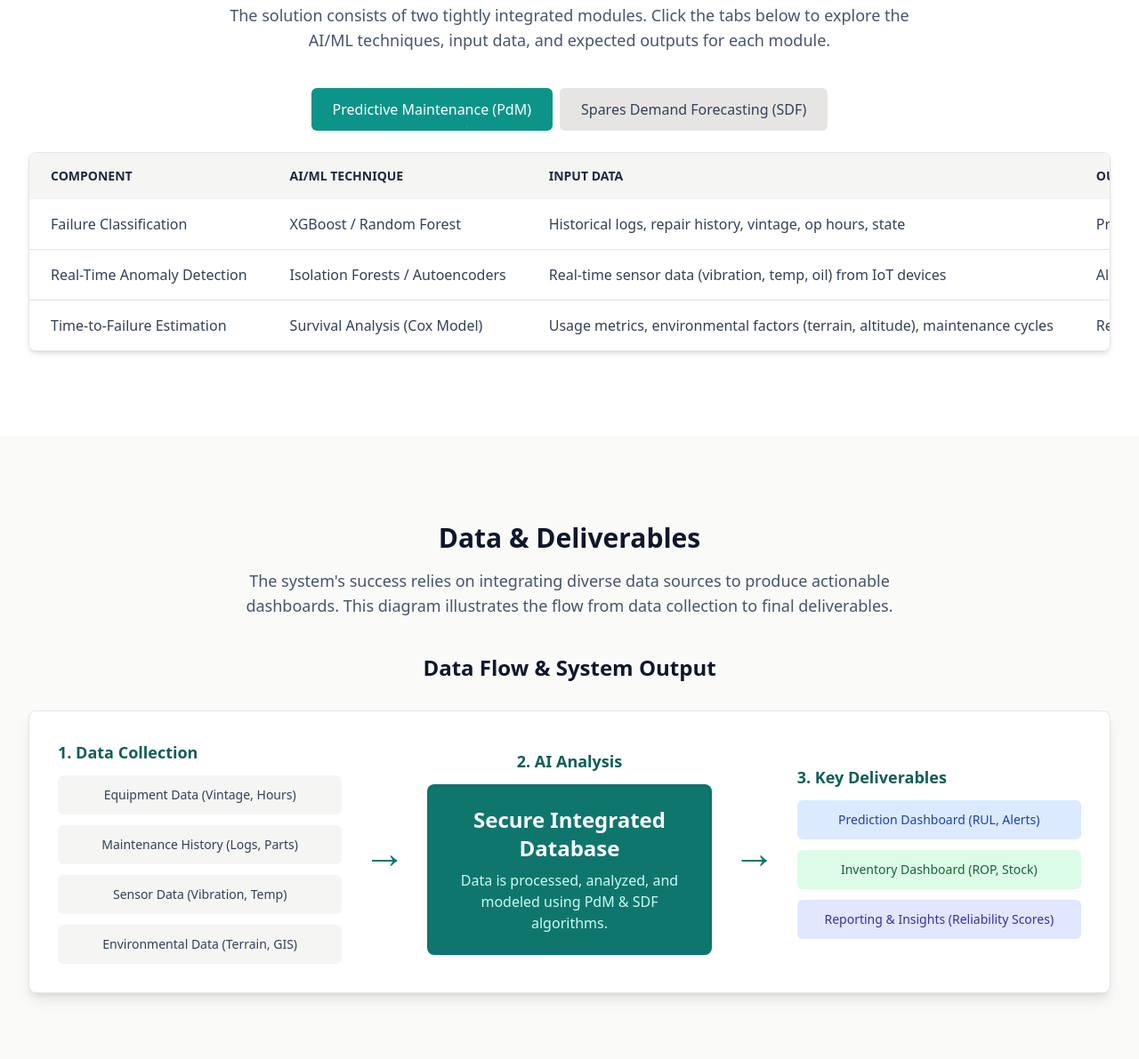
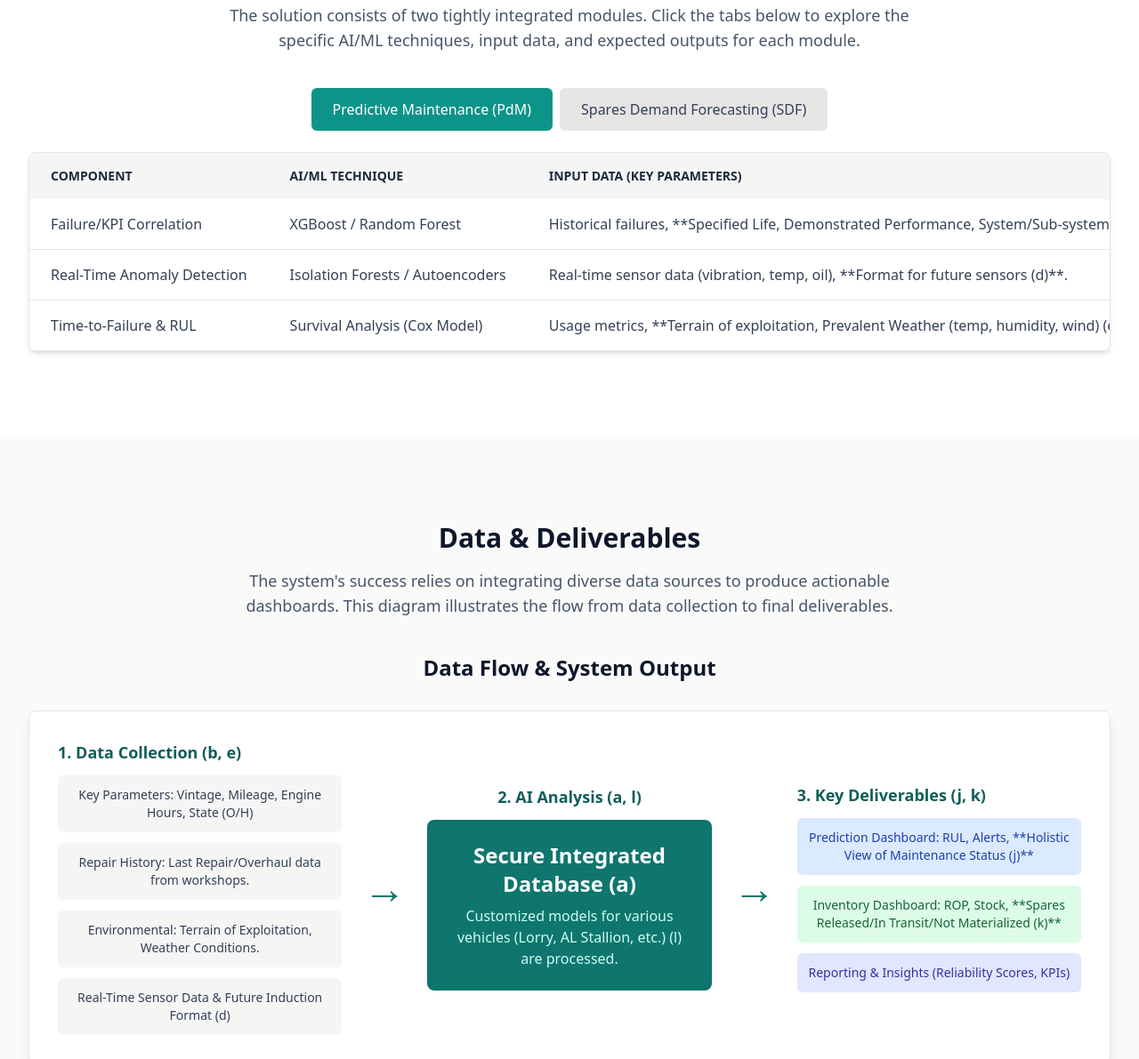
Before and after one commit to rohit7nkuamr/spares, a plain HTML site: page index.html in a window 1280 px wide. Shown: the part 1580-2771 px from the top of the page at 89% size. Drawn offline with nearby package versions, Linux system fonts and the light colour scheme.

Commit message:
Update index.html

```diff
--- a/index.html
+++ b/index.html
@@ -140,7 +140,7 @@
         <section id="solution" class="py-16 md:py-24 bg-white">
             <div class="max-w-7xl mx-auto px-4 sm:px-6 lg:px-8">
                 <h2 class="text-3xl font-bold text-center text-slate-900 mb-4">Proposed AI Solution Architecture</h2>
-                <p class="text-lg text-slate-600 text-center max-w-3xl mx-auto mb-10">The solution consists of two tightly integrated modules. Click the tabs below to explore the AI/ML techniques, input data, and expected outputs for each module.</p>
+                <p class="text-lg text-slate-600 text-center max-w-3xl mx-auto mb-10">The solution consists of two tightly integrated modules. Click the tabs below to explore the specific AI/ML techniques, input data, and expected outputs for each module.</p>
 
                 <div class="flex justify-center mb-6 space-x-2">
                     <button id="pdm-tab-btn" class="tab-btn active px-6 py-3 font-medium rounded-md transition-colors duration-200">Predictive Maintenance (PdM)</button>
@@ -154,28 +154,28 @@
                                 <tr>
                                     <th class="px-6 py-4 font-semibold">Component</th>
                                     <th class="px-6 py-4 font-semibold">AI/ML Technique</th>
-                                    <th class="px-6 py-4 font-semibold">Input Data</th>
-                                    <th class="px-6 py-4 font-semibold">Output</th>
+                                    <th class="px-6 py-4 font-semibold">Input Data (Key Parameters)</th>
+                                    <th class="px-6 py-4 font-semibold">Output (Intervention Triggers & KPIs)</th>
                                 </tr>
                             </thead>
                             <tbody class="bg-white divide-y divide-stone-200">
                                 <tr>
-                                    <td class="px-6 py-4 font-medium">Failure Classification</td>
+                                    <td class="px-6 py-4 font-medium">Failure/KPI Correlation</td>
                                     <td class="px-6 py-4">XGBoost / Random Forest</td>
-                                    <td class="px-6 py-4">Historical logs, repair history, vintage, op hours, state</td>
+                                    <td class="px-6 py-4">Historical failures, **Specified Life, Demonstrated Performance, System/Sub-system data (h)**.</td>
                                     <td class="px-6 py-4">Probability of failure type (e.g., Engine) within next $N$ hours.</td>
                                 </tr>
                                 <tr>
                                     <td class="px-6 py-4 font-medium">Real-Time Anomaly Detection</td>
                                     <td class="px-6 py-4">Isolation Forests / Autoencoders</td>
-                                    <td class="px-6 py-4">Real-time sensor data (vibration, temp, oil) from IoT devices</td>
-                                    <td class="px-6 py-4">Alert on deviation from 'healthy' baseline, indicating pre-failure.</td>
+                                    <td class="px-6 py-4">Real-time sensor data (vibration, temp, oil), **Format for future sensors (d)**.</td>
+                                    <td class="px-6 py-4">Alert on deviation from 'healthy' baseline.</td>
                                 </tr>
                                 <tr>
-                                    <td class="px-6 py-4 font-medium">Time-to-Failure Estimation</td>
+                                    <td class="px-6 py-4 font-medium">Time-to-Failure & RUL</td>
                                     <td class="px-6 py-4">Survival Analysis (Cox Model)</td>
-                                    <td class="px-6 py-4">Usage metrics, environmental factors (terrain, altitude), maintenance cycles</td>
-                                    <td class="px-6 py-4">Remaining Useful Life (RUL) in operational hours or days.</td>
+                                    <td class="px-6 py-4">Usage metrics, **Terrain of exploitation, Prevalent Weather (temp, humidity, wind) (e)**.</td>
+                                    <td class="px-6 py-4">Remaining Useful Life (RUL) & **Trigger for assembly check/replacement (Terrain Specific) (e)**.</td>
                                 </tr>
                             </tbody>
                         </table>
@@ -197,14 +197,14 @@
                                 <tr>
                                     <td class="px-6 py-4 font-medium">Forecasting Model</td>
                                     <td class="px-6 py-4">LSTM / Prophet (Time Series)</td>
-                                    <td class="px-6 py-4">Historical consumption, lead times, predicted failures from PdM, op intensity</td>
-                                    <td class="px-6 py-4">Short-term (1-3 mo) & long-term (6-12 mo) demand forecast for spares.</td>
+                                    <td class="px-6 py-4">Predicted failures, **Pattern in breakdowns & spares utilized (f), System/Sub-system data (h)**.</td>
+                                    <td class="px-6 py-4">Short/Long-term demand forecast for spares **with periodicity (g)**.</td>
                                 </tr>
                                 <tr>
                                     <td class="px-6 py-4 font-medium">Inventory Optimization</td>
                                     <td class="px-6 py-4">Linear Programming (PuLP)</td>
-                                    <td class="px-6 py-4">Demand forecast, cost, lead time, target service level (e.g., 95%)</td>
-                                    <td class="px-6 py-4">Optimal reorder points (ROP) & safety stock for each repair echelon.</td>
+                                    <td class="px-6 py-4">Demand forecast, cost, lead time, target service level (95%).</td>
+                                    <td class="px-6 py-4">Optimal Reorder Points (ROP) & safety stock **for each repair echelon (g)**.</td>
                                 </tr>
                             </tbody>
                         </table>
@@ -222,33 +222,33 @@
                 <div class="bg-white p-6 md:p-8 rounded-lg shadow-lg border border-stone-200">
                     <div class="flex flex-col md:flex-row md:items-center justify-between gap-6">
                         <div class="w-full md:w-1/3">
-                            <h4 class="text-lg font-semibold text-teal-800 mb-3 text-center md:text-left">1. Data Collection</h4>
+                            <h4 class="text-lg font-semibold text-teal-800 mb-3 text-center md:text-left">1. Data Collection (b, e)</h4>
                             <div class="space-y-3">
-                                <div class="bg-stone-100 p-3 rounded-md text-center text-sm font-medium text-slate-700">Equipment Data (Vintage, Hours)</div>
-                                <div class="bg-stone-100 p-3 rounded-md text-center text-sm font-medium text-slate-700">Maintenance History (Logs, Parts)</div>
-                                <div class="bg-stone-100 p-3 rounded-md text-center text-sm font-medium text-slate-700">Sensor Data (Vibration, Temp)</div>
-                                <div class="bg-stone-100 p-3 rounded-md text-center text-sm font-medium text-slate-700">Environmental Data (Terrain, GIS)</div>
+                                <div class="bg-stone-100 p-3 rounded-md text-center text-sm font-medium text-slate-700">Key Parameters: Vintage, Mileage, Engine Hours, State (O/H)</div>
+                                <div class="bg-stone-100 p-3 rounded-md text-center text-sm font-medium text-slate-700">Repair History: Last Repair/Overhaul data from workshops.</div>
+                                <div class="bg-stone-100 p-3 rounded-md text-center text-sm font-medium text-slate-700">Environmental: Terrain of Exploitation, Weather Conditions.</div>
+                                <div class="bg-stone-100 p-3 rounded-md text-center text-sm font-medium text-slate-700">Real-Time Sensor Data & Future Induction Format (d)</div>
                             </div>
                         </div>
 
                         <div class="flex-shrink-0 text-5xl text-teal-700 text-center">→</div>
 
                         <div class="w-full md:w-1/3">
-                            <h4 class="text-lg font-semibold text-teal-800 mb-3 text-center">2. AI Analysis</h4>
+                            <h4 class="text-lg font-semibold text-teal-800 mb-3 text-center">2. AI Analysis (a, l)</h4>
                             <div class="bg-teal-700 text-white p-6 rounded-lg text-center shadow-inner">
-                                <span class="text-2xl font-bold">Secure Integrated Database</span>
-                                <div class="text-teal-100 mt-2">Data is processed, analyzed, and modeled using PdM & SDF algorithms.</div>
+                                <span class="text-2xl font-bold">Secure Integrated Database (a)</span>
+                                <div class="text-teal-100 mt-2">Customized models for various vehicles (Lorry, AL Stallion, etc.) (l) are processed.</div>
                             </div>
                         </div>
 
                         <div class="flex-shrink-0 text-5xl text-teal-700 text-center">→</div>
 
                         <div class="w-full md:w-1/3">
-                            <h4 class="text-lg font-semibold text-teal-800 mb-3 text-center md:text-left">3. Key Deliverables</h4>
+                            <h4 class="text-lg font-semibold text-teal-800 mb-3 text-center md:text-left">3. Key Deliverables (j, k)</h4>
                             <div class="space-y-3">
-                                <div class="bg-blue-100 text-blue-800 p-3 rounded-md text-center text-sm font-medium">Prediction Dashboard (RUL, Alerts)</div>
-                                <div class="bg-green-100 text-green-800 p-3 rounded-md text-center text-sm font-medium">Inventory Dashboard (ROP, Stock)</div>
-                                <div class="bg-indigo-100 text-indigo-800 p-3 rounded-md text-center text-sm font-medium">Reporting & Insights (Reliability Scores)</div>
+                                <div class="bg-blue-100 text-blue-800 p-3 rounded-md text-center text-sm font-medium">Prediction Dashboard: RUL, Alerts, **Holistic View of Maintenance Status (j)**</div>
+                                <div class="bg-green-100 text-green-800 p-3 rounded-md text-center text-sm font-medium">Inventory Dashboard: ROP, Stock, **Spares Released/In Transit/Not Materialized (k)**</div>
+                                <div class="bg-indigo-100 text-indigo-800 p-3 rounded-md text-center text-sm font-medium">Reporting & Insights (Reliability Scores, KPIs)</div>
                             </div>
                         </div>
                     </div>
```
